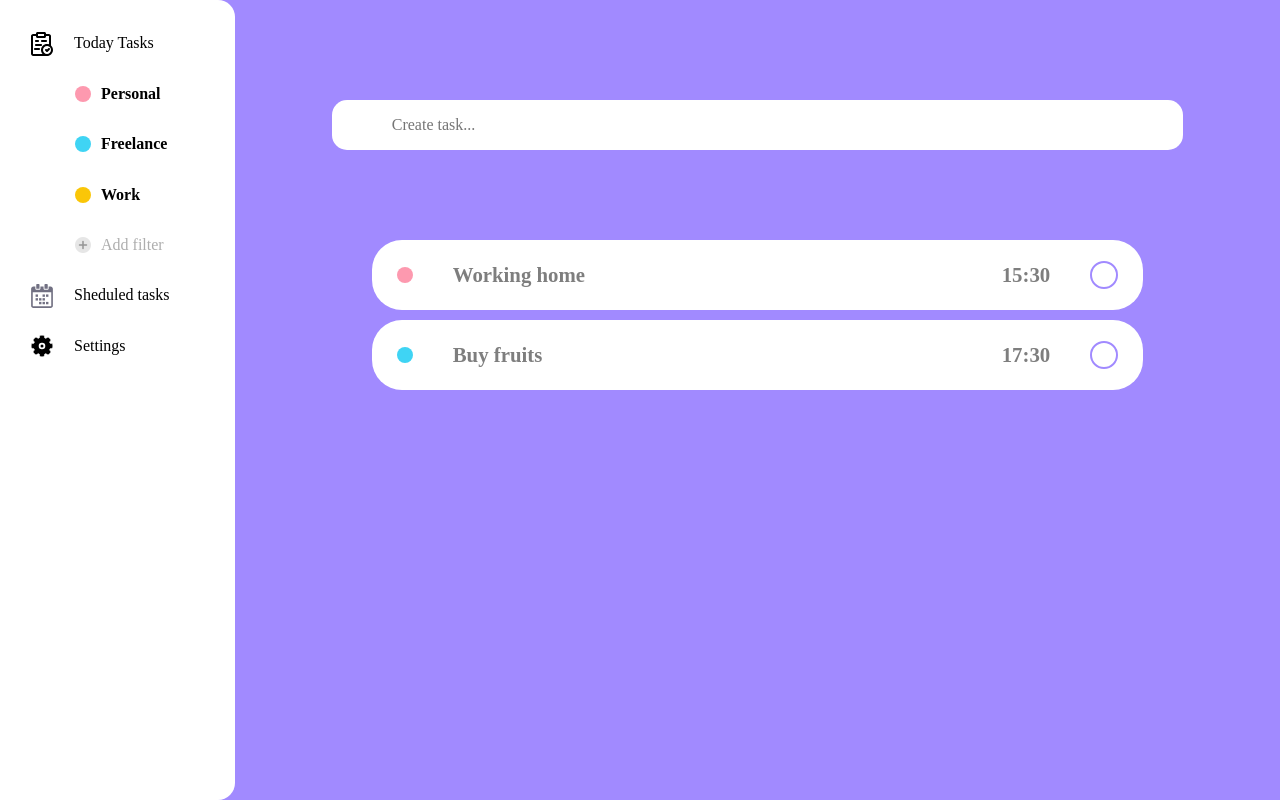
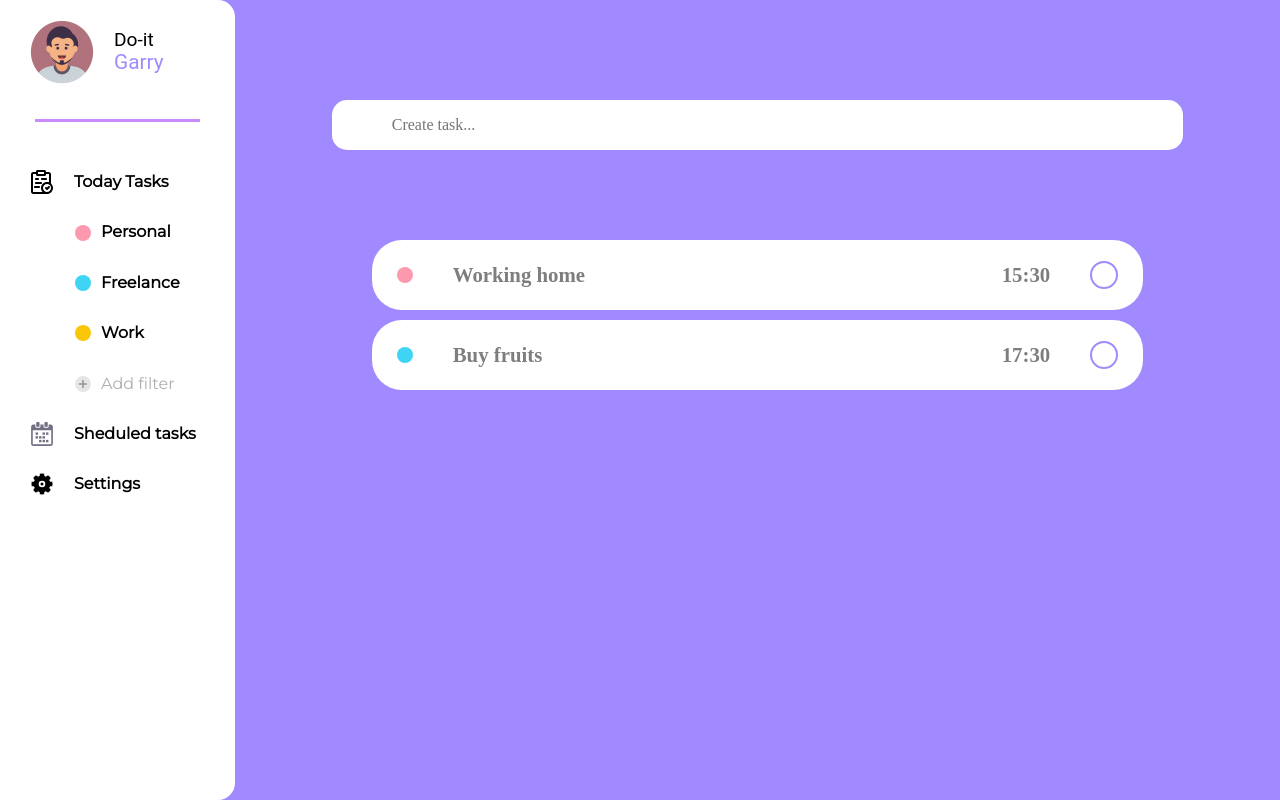
Before and after one commit to Gekuyme/todo, a Vue app: page /home in a window 1280 px wide. Built offline with nearby package versions, Linux system fonts and the light colour scheme.

Commit message:
update menu v2

```diff
--- a/src/components/TodoMenu.vue
+++ b/src/components/TodoMenu.vue
@@ -1,6 +1,7 @@
 <script setup>
 import ColoredCircle from "./ColoredCircle.vue";
 import ChapterView from "./menu/ChapterView.vue";
+import PersonView from "./menu/PersonView.vue";
 //create tasks group list
 const data = [
   {
@@ -16,6 +17,8 @@ const data = [
     color: "#FAC608",
   },
 ];
+
+//person info
 </script>
 
 <!-- <div v-for="(item, index) in taskGroup" :key="index" class="">
@@ -26,15 +29,14 @@ const data = [
 <template>
   <div class="todo">
     <div class="todo_person">
-      <img src="" alt="" />
-      <div class="person_info">
-        <!-- <p>{{ person.name }}</p> -->
+      <person-view />
+      <div class="todo_item">
+        <div class="segment"></div>
       </div>
-      <div class="segment"></div>
     </div>
     <div class="todo_menu">
       <div class="todo_chapter">
-        <chapter-view name="Today Tasks" icon="task"/>
+        <chapter-view name="Today Tasks" icon="task" />
         <div class="chapter_list">
           <div
             class="chapter_create"
@@ -56,16 +58,20 @@ const data = [
         </div>
       </div>
       <div class="todo_chapter">
-        <chapter-view name="Sheduled tasks" icon="shedulde"/>
+        <chapter-view name="Sheduled tasks" icon="shedulde" />
       </div>
       <div class="todo_chapter">
-        <chapter-view name="Settings" icon="settings"/>
+        <chapter-view name="Settings" icon="settings" />
       </div>
     </div>
   </div>
 </template>
 
 <style scoped>
+@font-face {
+  font-family: "Montserrat";
+  src: url("../assets/fonts/Montserrat-Regular.ttf");
+}
 .todo {
   min-height: 100vh;
   background-color: #fff;
@@ -73,6 +79,7 @@ const data = [
   border-bottom-right-radius: 17px;
   flex-basis: 15%;
   min-width: 235px;
+  font-family: "Montserrat", sans-serif;
 }
 .svg {
   width: 20px;
@@ -102,4 +109,21 @@ const data = [
 .create_icon {
   transition: all 1.175s cubic-bezier(0.075, 0.82, 0.165, 1);
 }
+.todo_person{
+  display: flex;
+  flex-direction: column;
+  align-items: flex-start;
+  justify-content: center;
+}
+.todo_item{
+  width: 100%;
+  display: flex;
+  justify-content: center;
+}
+.segment {
+  height: 3px;
+  width: 70%;
+  background-color: #ca8bfe;
+  margin: 2% 0 15% 0;
+}
 </style>
--- a/src/components/icons/SheduleIcon.vue
+++ b/src/components/icons/SheduleIcon.vue
@@ -9,8 +9,8 @@ function changeColor() {
     : (color.value = "cl_passive");
 }
 defineExpose({
-  changeColor
-})
+  changeColor,
+});
 </script>
 <template>
   <svg
--- a/src/components/menu/ChapterView.vue
+++ b/src/components/menu/ChapterView.vue
@@ -54,11 +54,14 @@ setIcon();
   display: flex;
   align-items: center;
   justify-content: flex-start;
-  padding: 0px 30px;
+  margin: 0px 30px;
   gap: 20px;
   cursor: pointer;
 }
 .chapter_group:hover .chapter_name {
   color: #ca8bfe;
 }
+.chapter_name {
+  font-weight: bold;
+}
 </style>
--- /dev/null
+++ b/src/components/menu/PersonView.vue
@@ -0,0 +1,51 @@
+<script setup>
+import avatar from "../../assets/avatar.webp";
+const person = {
+  name: "Garry",
+  img: avatar,
+};
+</script>
+
+<template>
+  <div class="person">
+    <div class="person_item">
+      <img :src="person.img" alt="avatar" height="64" class="person_img" />
+    </div>
+    <div class="person_item">
+      <p class="person_title">Do-it</p>
+      <p class="person_name">{{ person.name }}</p>
+    </div>
+  </div>
+</template>
+
+<style>
+.person {
+  display: flex;
+  justify-content: flex-start;
+  align-items: center;
+  gap: 20px;
+  margin: 20px 30px 30px 30px;
+  font-family: "Roboto", sans-serif;
+}
+.person_img {
+  border-radius: 50%;
+}
+.person_item {
+  display: flex;
+  align-items: center;
+  justify-content: center;
+}
+.person_item:nth-child(2) {
+  flex-direction: column;
+  align-items: flex-start;
+}
+.person_title {
+  margin: 0;
+  font-size: 1.2em;
+}
+.person_name {
+  margin: 0;
+  color: #a18aff;
+  font-size: 1.3em;
+}
+</style>
```
Also changed, not shown: src/components/addons/floatIcons.vue (+3 -7 lines), src/assets/avatar.webp (added), src/assets/fonts/Montserrat-Regular.ttf (added).
